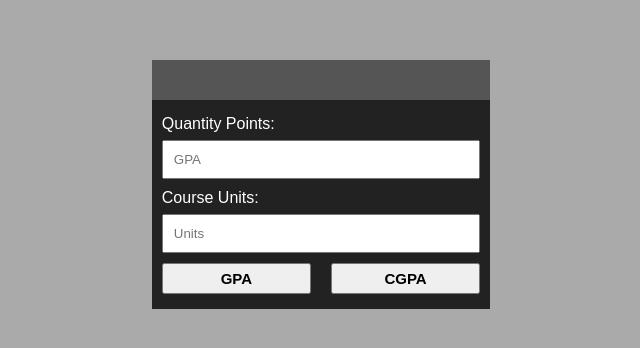
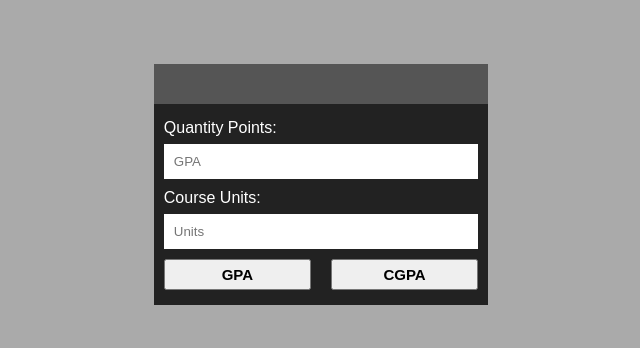
Before and after one commit to Joel1716/CGPA-GPA-calculator, a plain HTML site: page index.html in a window 1280 px wide. Shown: the part 216-564 px from the top of the page, 319-959 px from the left. Drawn offline with Linux system fonts and the light colour scheme.

Commit message:
Update style.css

```diff
--- a/style.css
+++ b/style.css
@@ -33,6 +33,9 @@ main input {
   width: 100%;
   padding: 1rem;
   margin-top: 0.7rem;
+  background-color: white;
+  border: none;
+  outline: none;
 }
 label {
   font-size: 1.6rem;
```
